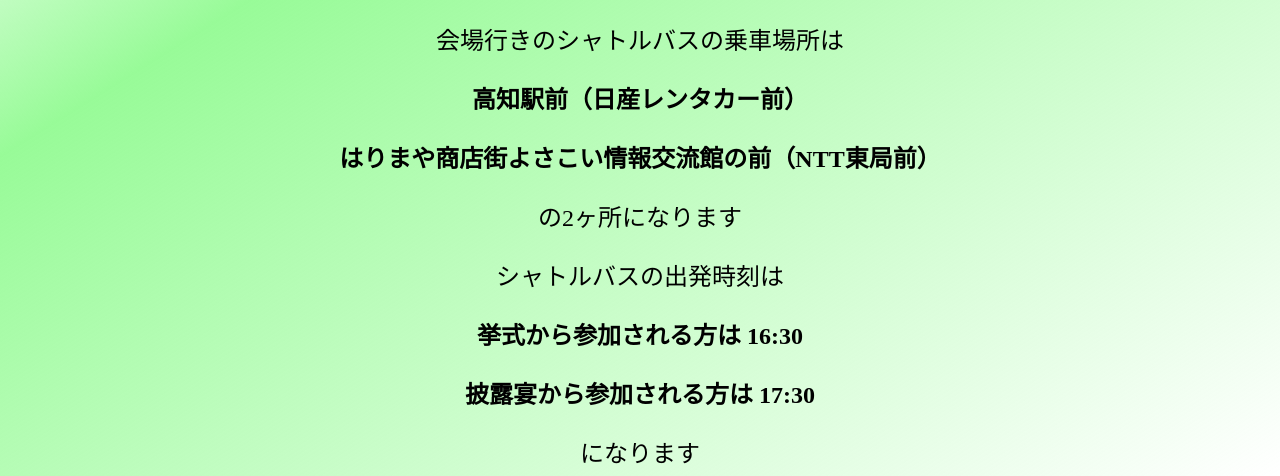
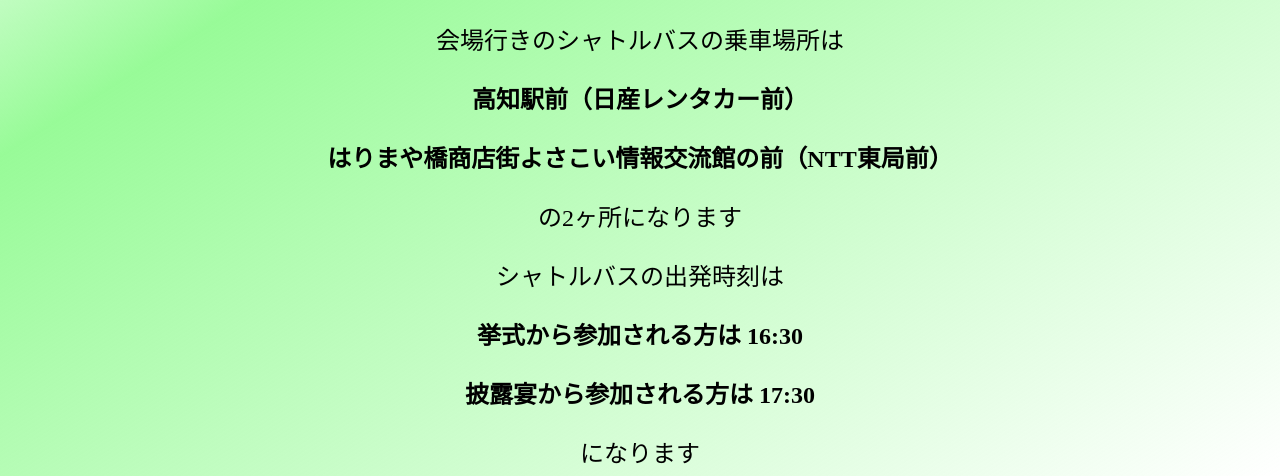
Before and after one commit to cooockieC26/Remarks, a plain HTML site: page index.html in a window 1280 px wide. Shown: the part 324-800 px from the top of the page. Drawn offline with nearby package versions, Linux system fonts and the light colour scheme.

Commit message:
Add files via upload

```diff
--- a/index.html
+++ b/index.html
@@ -18,7 +18,7 @@
 				<h2>〜 シャトルバスのご案内 〜</h2>
 				<p>会場行きのシャトルバスの乗車場所は</p>
 				<p style="font-weight: bold;">高知駅前（日産レンタカー前）</p>
-				<p style="font-weight: bold;">はりまや商店街よさこい情報交流館の前（NTT東局前）</p>
+				<p style="font-weight: bold;">はりまや橋商店街よさこい情報交流館の前（NTT東局前）</p>
 				<p>の2ヶ所になります</p>
 				<p>シャトルバスの出発時刻は</p>
 				<p style="font-weight: bold;">挙式から参加される方は 16:30</p>
```
